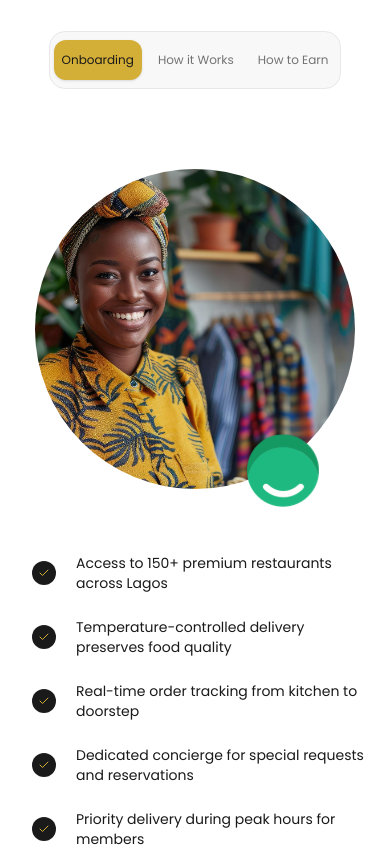
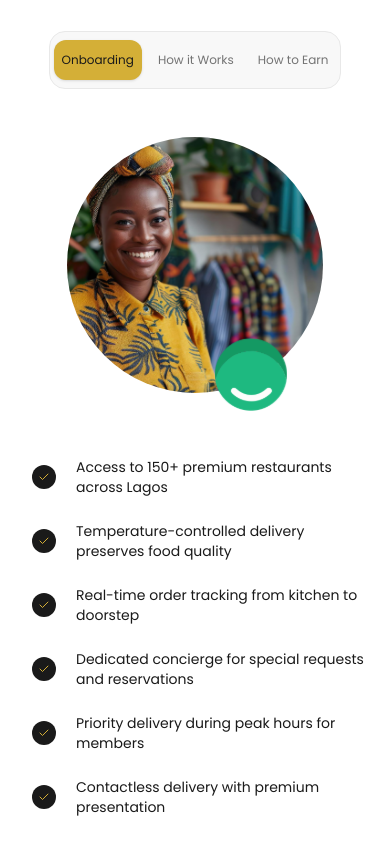
Before and after one commit to C-Ride-Albacorre/frontend-nextjs, a Next.js app: page /vendor in a window 390 px wide. Shown: the part 2380-3227 px from the top of the page. Built offline with nearby package versions, Linux system fonts and the light colour scheme.

Commit message:
Adjust button padding and text size in HeroTabs for improved layout; modify margin and width in HowItWorksBody for better responsiveness

```diff
--- a/features/public/homepage/components/hero/hero-tabs.tsx
+++ b/features/public/homepage/components/hero/hero-tabs.tsx
@@ -20,7 +20,7 @@ export function HeroTabs({
         <button
           key={key}
           onClick={() => setActive(key as HeroKey)}
-          className={`flex-1 whitespace-nowrap rounded-xl px-4 py-3 text-sm transition-colors md:px-8 cursor-pointer
+          className={`flex-1 whitespace-nowrap rounded-xl px-2 py-3 text-xs md:text-sm transition-colors md:px-8 cursor-pointer
             ${
               active === key
                 ? 'bg-primary font-medium text-primary-text-100 shadow-sm'
--- a/features/public/homepage/components/how-it-works/how-it-works-body.tsx
+++ b/features/public/homepage/components/how-it-works/how-it-works-body.tsx
@@ -9,9 +9,9 @@ export default function HowItWorksBody({
 }) {
   return (
     <>
-      <div className="mt-20 grid grid-cols-1 md:grid-cols-2 gap-16 items-center">
+      <div className=" mt-12 md:mt-20 grid grid-cols-1 md:grid-cols-2 gap-16 items-center">
         {/* ================= IMAGE ================= */}
-        <div className="relative mx-auto aspect-square w-80 md:w-96 rounded-full overflow-visible">
+        <div className="relative mx-auto aspect-square w-64 md:w-96 rounded-full overflow-visible">
           <div className="relative w-full h-full rounded-full overflow-hidden">
             <Image
               src={TABS_CONTENT[activeTab].image}
```
